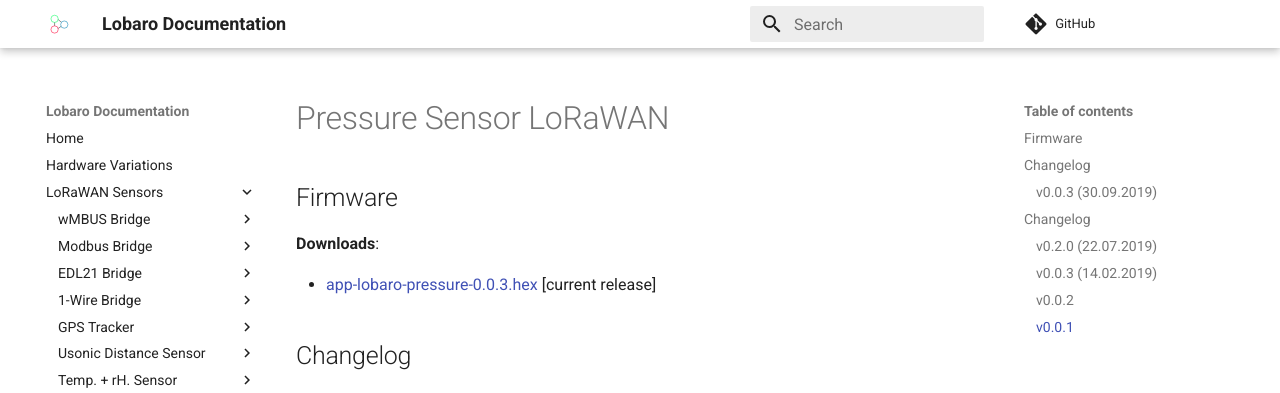
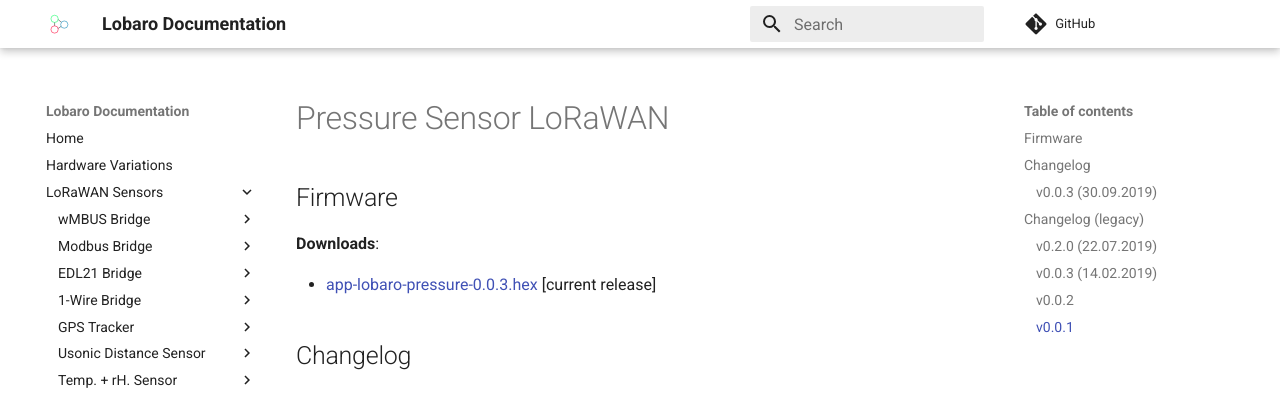
Before and after one commit to Lobaro/docs, an MkDocs documentation site: the page built from docs/lorawan-sensors/pressure-lorawan/firmware.md, in a window 1280 px wide. Shown: the top 393 px of the page. Built offline with MkDocs 1.6.1 and Material for MkDocs 9.7.7, drawn with Linux system fonts in a browser that asks for light colours; a script that is not in the unit is left out; comment, search, counter and statistics services are not loaded.

Commit message:
inserted legacy tag

```diff
--- a/docs/lorawan-sensors/pressure-lorawan/firmware.md
+++ b/docs/lorawan-sensors/pressure-lorawan/firmware.md
@@ -16,7 +16,7 @@
     * [app-keller-pressure-0.2.0.hex](firmware/app-keller-pressure-0.2.0.hex) [current release]
     * [app-keller-pressure-0.0.3.hex](firmware/app-keller-pressure-0.0.3.hex)
 
-    ## Changelog
+    ## Changelog (legacy)
 
     ### v0.2.0 (22.07.2019)
     - Added Battery Voltage to payload
```
